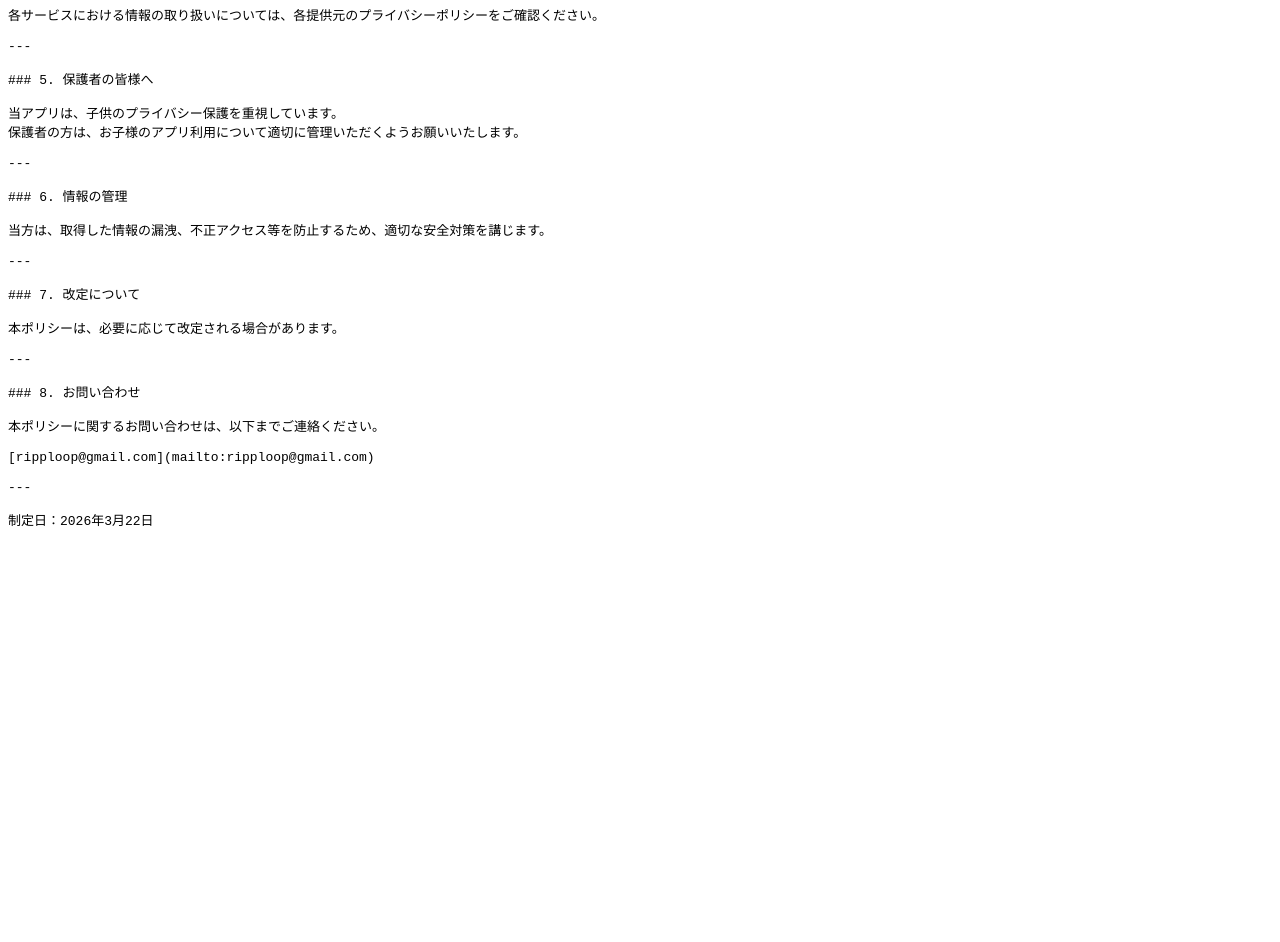
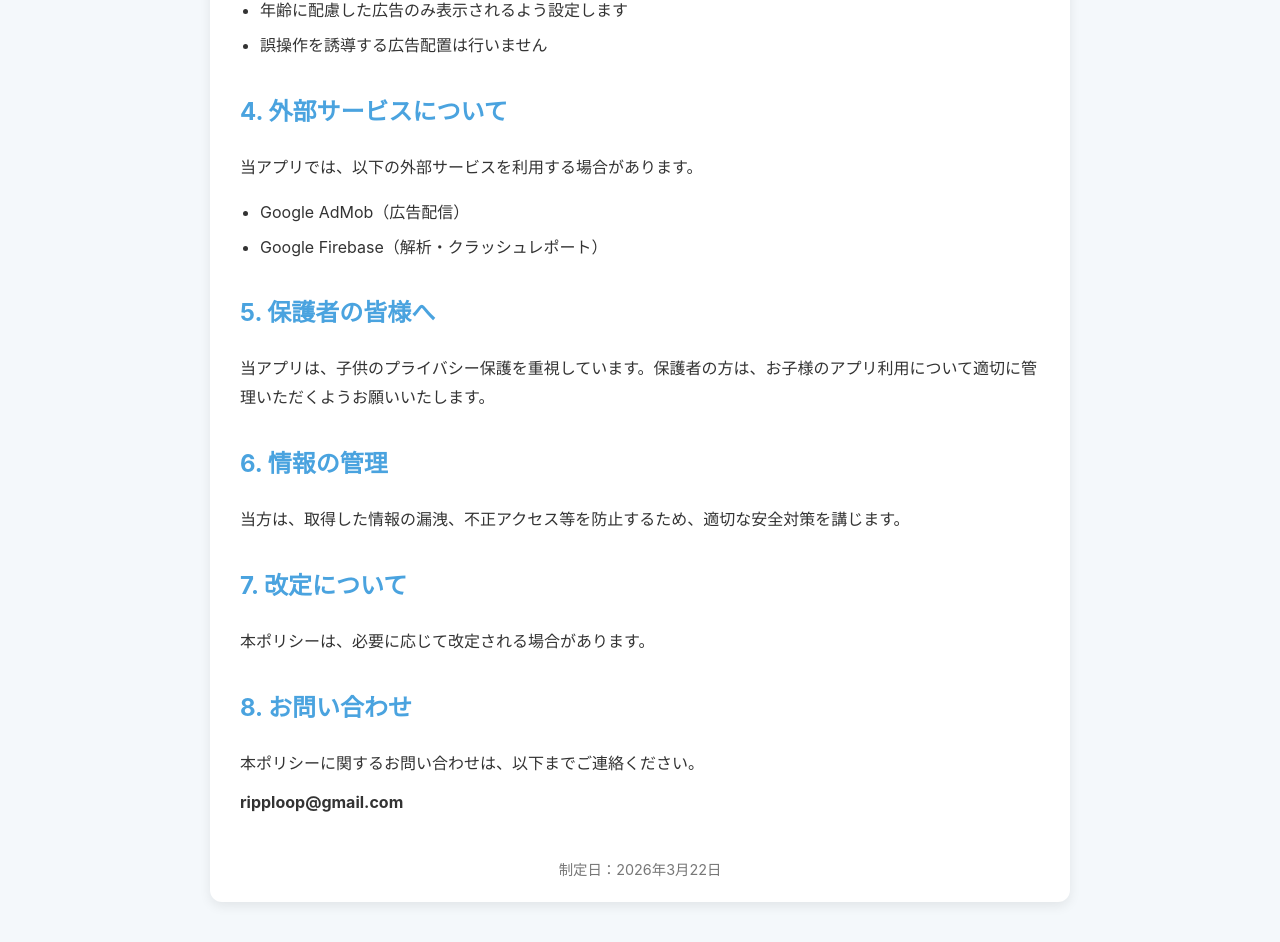
Before and after one commit to ripploop/privacy-policy, a plain HTML site: page index.html in a window 1280 px wide. Shown: the part 790-1732 px from the top of the page. Before the commit the page ends 1347 px from the top, so only its background shows below. Drawn offline with Linux system fonts and the light colour scheme.

Commit message:
Update index.html

```diff
--- a/index.html
+++ b/index.html
@@ -2,89 +2,106 @@
 <html lang="ja">
 <head>
   <meta charset="UTF-8">
-  <title>Privacy Policy</title>
+  <title>プライバシーポリシー</title>
+  <style>
+    body {
+      font-family: -apple-system, BlinkMacSystemFont, "Segoe UI", Roboto, sans-serif;
+      line-height: 1.8;
+      margin: 0;
+      padding: 0;
+      background-color: #f4f8fb;
+      color: #333;
+    }
+    .container {
+      max-width: 800px;
+      margin: 40px auto;
+      padding: 20px 30px;
+      background: #ffffff;
+      border-radius: 12px;
+      box-shadow: 0 4px 12px rgba(0,0,0,0.08);
+    }
+    h1 {
+      text-align: center;
+      color: #4aa3df;
+      margin-bottom: 30px;
+    }
+    h2 {
+      color: #4aa3df;
+      margin-top: 30px;
+    }
+    p {
+      margin: 10px 0;
+    }
+    ul {
+      padding-left: 20px;
+    }
+    li {
+      margin: 6px 0;
+    }
+    .footer {
+      margin-top: 40px;
+      font-size: 0.9em;
+      color: #777;
+      text-align: center;
+    }
+    .email {
+      font-weight: bold;
+      color: #333;
+    }
+  </style>
 </head>
+
 <body>
-<pre>
-## プライバシーポリシー
+  <div class="container">
+    <h1>プライバシーポリシー</h1>
 
-ripploop（以下「当方」）は、提供するアプリ（以下「当アプリ」）において、子供を含むすべてのユーザーのプライバシーを尊重し、個人情報の保護に最大限配慮します。
+    <p>ripploop（以下「当方」）は、提供するアプリ（以下「当アプリ」）において、子供を含むすべてのユーザーのプライバシーを尊重し、個人情報の保護に最大限配慮します。</p>
 
-### 1. 取得する情報について
+    <h2>1. 取得する情報について</h2>
+    <p>当アプリでは、氏名、住所、メールアドレス等の個人を特定できる情報は取得しません。</p>
+    <p>また、以下の情報を取得する場合があります。</p>
+    <ul>
+      <li>端末情報（OSバージョン、機種など）</li>
+      <li>アプリの利用状況（クラッシュ情報、操作状況など）</li>
+    </ul>
 
-当アプリでは、氏名、住所、メールアドレス等の個人を特定できる情報は取得しません。
+    <h2>2. 利用目的</h2>
+    <ul>
+      <li>アプリの品質向上および改善</li>
+      <li>不具合の調査・修正</li>
+      <li>サービスの安全性向上</li>
+    </ul>
 
-また、以下の情報を取得する場合があります。
+    <h2>3. 広告について</h2>
+    <ul>
+      <li>パーソナライズ広告は使用しません</li>
+      <li>年齢に配慮した広告のみ表示されるよう設定します</li>
+      <li>誤操作を誘導する広告配置は行いません</li>
+    </ul>
 
-* 端末情報（OSバージョン、機種など）
-* アプリの利用状況（クラッシュ情報、操作状況など）
+    <h2>4. 外部サービスについて</h2>
+    <p>当アプリでは、以下の外部サービスを利用する場合があります。</p>
+    <ul>
+      <li>Google AdMob（広告配信）</li>
+      <li>Google Firebase（解析・クラッシュレポート）</li>
+    </ul>
 
-※広告識別子については、子供向けポリシーに準拠し適切に取り扱います。
+    <h2>5. 保護者の皆様へ</h2>
+    <p>当アプリは、子供のプライバシー保護を重視しています。保護者の方は、お子様のアプリ利用について適切に管理いただくようお願いいたします。</p>
 
----
+    <h2>6. 情報の管理</h2>
+    <p>当方は、取得した情報の漏洩、不正アクセス等を防止するため、適切な安全対策を講じます。</p>
 
-### 2. 利用目的
+    <h2>7. 改定について</h2>
+    <p>本ポリシーは、必要に応じて改定される場合があります。</p>
 
-取得した情報は、以下の目的で利用します。
+    <h2>8. お問い合わせ</h2>
+    <p>本ポリシーに関するお問い合わせは、以下までご連絡ください。</p>
+    <p class="email">ripploop@gmail.com</p>
 
-* アプリの品質向上および改善
-* 不具合の調査・修正
-* サービスの安全性向上
-
----
-
-### 3. 広告について
-
-当アプリでは、第三者の広告サービスを利用する場合があります。
-
-子供向けアプリとして、以下の方針を遵守します。
-
-* パーソナライズ広告は使用しません
-* 年齢に配慮した広告のみ表示されるよう設定します
-* 誤操作を誘導する広告配置は行いません
-
----
-
-### 4. 外部サービスについて
-
-当アプリでは、以下の外部サービスを利用する場合があります。
-
-* Google AdMob（広告配信）
-* Google Firebase（解析・クラッシュレポート）
-
-各サービスにおける情報の取り扱いについては、各提供元のプライバシーポリシーをご確認ください。
-
----
-
-### 5. 保護者の皆様へ
-
-当アプリは、子供のプライバシー保護を重視しています。
-保護者の方は、お子様のアプリ利用について適切に管理いただくようお願いいたします。
-
----
-
-### 6. 情報の管理
-
-当方は、取得した情報の漏洩、不正アクセス等を防止するため、適切な安全対策を講じます。
-
----
-
-### 7. 改定について
-
-本ポリシーは、必要に応じて改定される場合があります。
-
----
-
-### 8. お問い合わせ
-
-本ポリシーに関するお問い合わせは、以下までご連絡ください。
-
-[ripploop@gmail.com](mailto:ripploop@gmail.com)
-
----
-
-制定日：2026年3月22日
-
-</pre>
+    <div class="footer">
+      制定日：2026年3月22日
+    </div>
+  </div>
 </body>
 </html>
```
